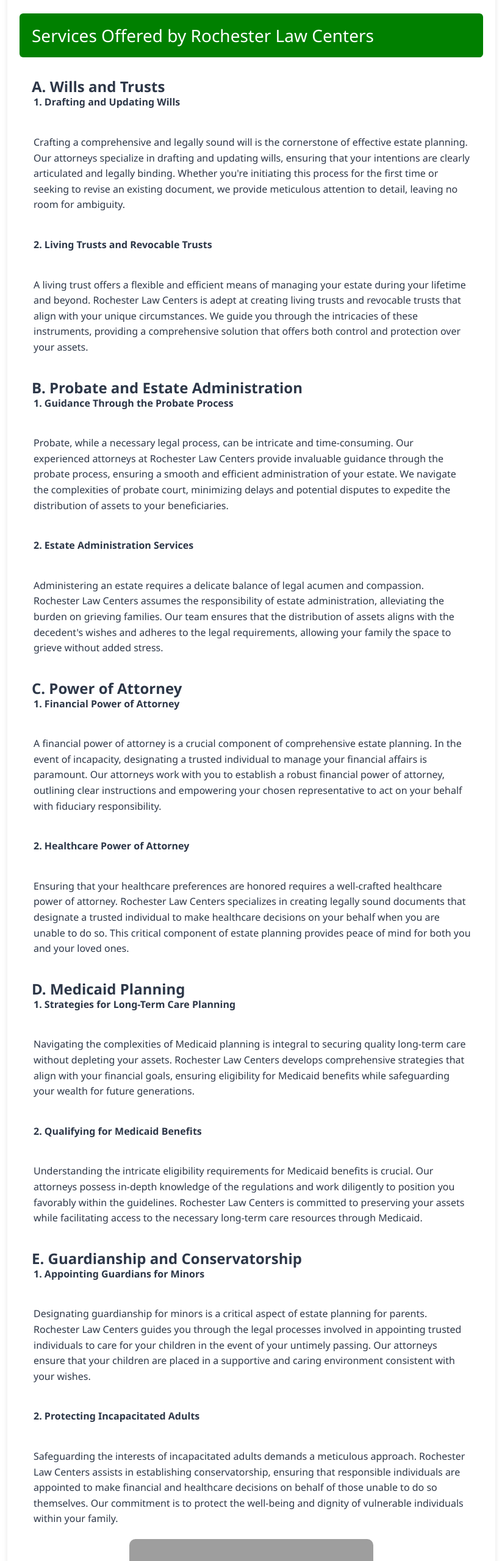
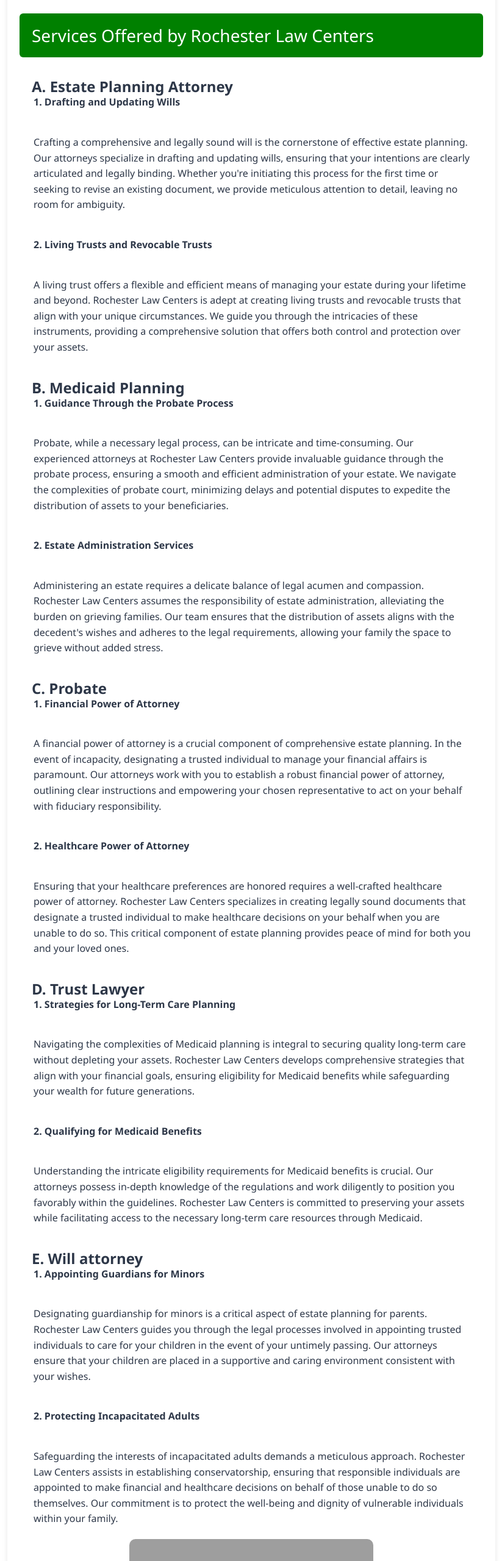
Before and after one commit to rochesterlawcenters/create, a plain HTML site: page index.html in a window 1280 px wide. Shown: the part 2000-4560 px from the top of the page at 61% size, without its empty margins (228-1051 px from the left). Drawn offline with nearby package versions, Linux system fonts and the light colour scheme; grey boxes are pictures that could not be loaded; a web font is replaced by a local one.

Commit message:
Update index.html

```diff
--- a/index.html
+++ b/index.html
@@ -451,7 +451,7 @@ h1 {
 
         <section class="article-section">
             <h2>Services Offered by Rochester Law Centers</h2>
-            <h3><b>A. Wills and Trusts</b></h3>
+            <h3><b>A. Estate Planning Attorney</b></h3>
             <p><b>1. Drafting and Updating Wills</b></p>
             <p>
                 Crafting a comprehensive and legally sound will is the cornerstone of effective estate planning. Our
@@ -464,7 +464,7 @@ h1 {
                 beyond. Rochester Law Centers is adept at creating living trusts and revocable trusts that align with
                 your unique circumstances. We guide you through the intricacies of these instruments, providing a
                 comprehensive solution that offers both control and protection over your assets.</p>
-            <h3><b>B. Probate and Estate Administration</b></h3>
+            <h3><b>B. Medicaid Planning</b></h3>
             <p><b>1. Guidance Through the Probate Process</b></p>
             <p>
                 Probate, while a necessary legal process, can be intricate and time-consuming. Our experienced attorneys
@@ -477,7 +477,7 @@ h1 {
                 assumes the responsibility of estate administration, alleviating the burden on grieving families. Our
                 team ensures that the distribution of assets aligns with the decedent's wishes and adheres to the legal
                 requirements, allowing your family the space to grieve without added stress.</p>
-            <h3><b>C. Power of Attorney</b></h3>
+            <h3><b>C. Probate</b></h3>
             <p><b>1. Financial Power of Attorney</b></p>
             <p>A financial power of attorney is a crucial component of comprehensive estate planning. In the event of
                 incapacity, designating a trusted individual to manage your financial affairs is paramount. Our
@@ -489,7 +489,7 @@ h1 {
                 individual to make healthcare decisions on your behalf when you are unable to do so. This critical
                 component of estate planning provides peace of mind for both you and your loved ones.</p>
 
-            <h3><b>D. Medicaid Planning</b></h3>
+            <h3><b>D. Trust Lawyer</b></h3>
             <p><b>1. Strategies for Long-Term Care Planning</b></p>
             <p>Navigating the complexities of Medicaid planning is integral to securing quality long-term care without
                 depleting your assets. Rochester Law Centers develops comprehensive strategies that align with your
@@ -502,7 +502,7 @@ h1 {
                 guidelines. Rochester Law Centers is committed to preserving your assets while facilitating access to
                 the necessary long-term care resources through Medicaid.
             </p>
-            <h3><b>E. Guardianship and Conservatorship</b></h3>
+            <h3><b>E. Will attorney</b></h3>
             <p><b>1. Appointing Guardians for Minors</b></p>
             <p>Designating guardianship for minors is a critical aspect of estate planning for parents. Rochester Law
                 Centers guides you through the legal processes involved in appointing trusted individuals to care for
@@ -524,7 +524,7 @@ h1 {
         </section>
         <section class="article-section">
             <h2>Specialized Estate Planning</h2>
-            <h3><b>A. Elder Law</b></h3>
+            <h3><b>A. Elder Law Attorney</b></h3>
             <p><b>1. Addressing the Needs of Older Clients
                 </b></p>
             <p>As individuals age, their legal needs become more nuanced. Rochester Law Centers specializes in elder
@@ -539,7 +539,7 @@ h1 {
                 including Medicaid planning and the creation of trusts, to secure a future that prioritizes your
                 well-being.</p>
 
-            <h3><b>B. Special Needs Planning</b></h3>
+            <h3><b>B. Real Estate Attorney </b></h3>
             <p><b>1. Creating Trusts for Individuals With Special Needs</b></p>
             <p>Families with dependents with special needs require careful planning to ensure their ongoing financial
                 security. Rochester Law Centers specializes in creating trusts specifically designed to address the
@@ -561,7 +561,7 @@ h1 {
         <section class="article-section">
             <h2>Rochester Law Centers' Approach
             </h2>
-            <h3><b>A. Personalized Consultation Process</b></h3>
+            <h3><b>A.Business Law</b></h3>
             <p>Our commitment to your unique needs begins with a personalized consultation process. Rochester Law
                 Centers recognizes that each client's situation is distinct, requiring a customized approach to estate
                 planning. Through in-depth discussions, we gain a comprehensive understanding of your goals, concerns,
```
